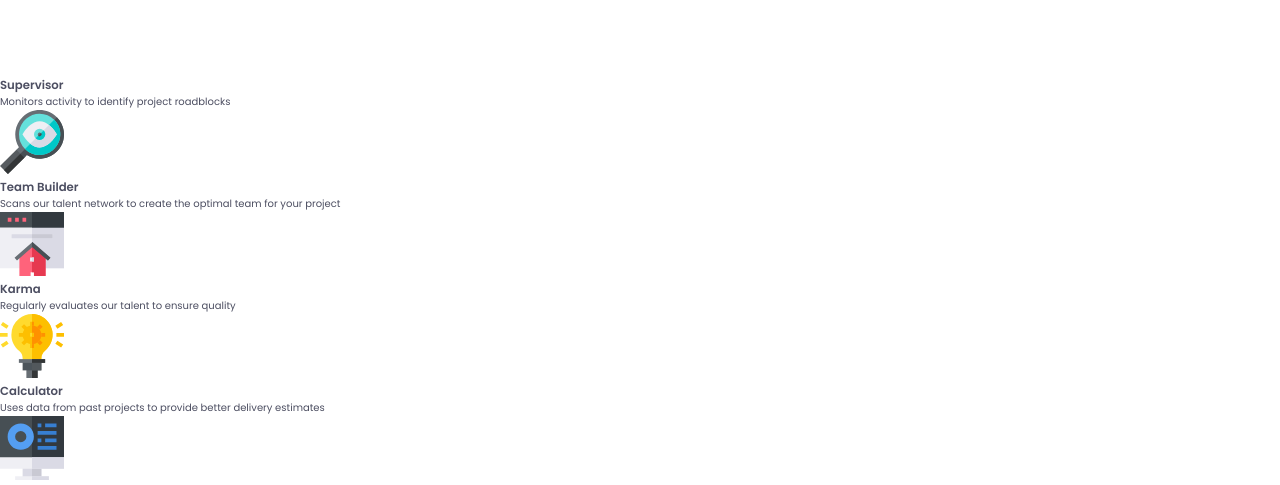
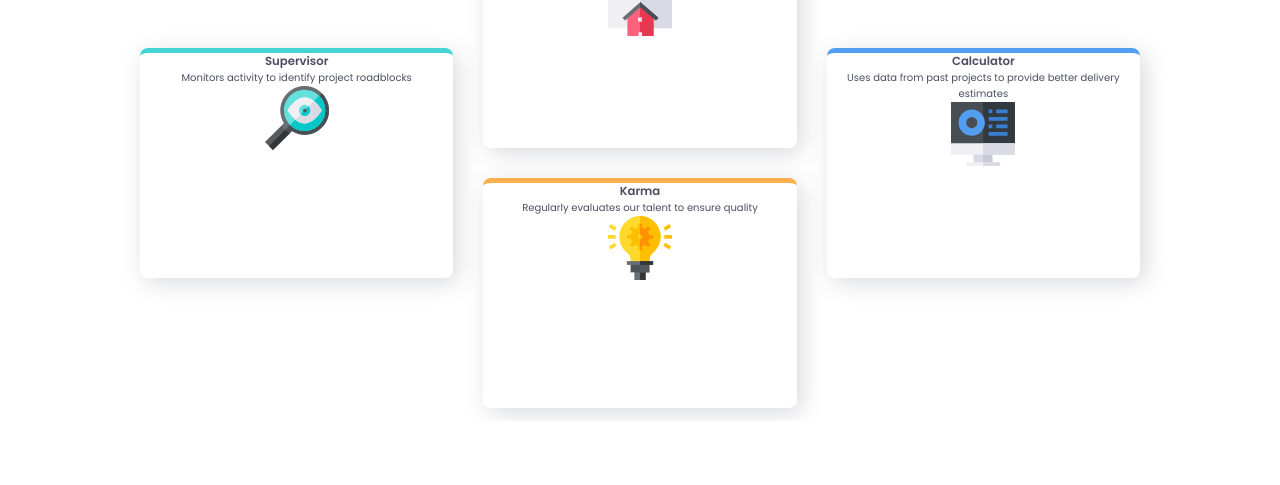
Before and after one commit to hassanahmadp/four-card, a plain HTML site: page index.html in a window 1280 px wide. Shown: the part 379-864 px from the top of the page. After the commit the page ends 800 px from the top, so only its background shows below. Drawn offline with Linux system fonts and the light colour scheme.

Commit message:
layout almost complete

```diff
--- a/css/_header.scss
+++ b/css/_header.scss
@@ -1,5 +1,5 @@
 header {
-    padding: 8rem 45rem;
+    padding: 8rem 0 5rem;
     text-align: center;
     h2 {
         font-size: 3.5rem;
@@ -11,5 +11,6 @@ header {
         margin-top: 1.5rem;
         font-size: 1.5rem;
         font-weight: 200;
+        padding: 0 38rem;
     }
 }
--- /dev/null
+++ b/css/_main.scss
@@ -0,0 +1,37 @@
+main {
+  width: 100rem;
+  margin: 0 auto;
+  text-align: center;
+  //   background-color: black;
+  display: grid;
+  grid-template-columns: repeat(3, 1fr);
+  grid-template-rows: repeat(4, 10rem);
+  grid-gap: 3rem;
+
+  .grid-elements {
+    // background-color: pink;
+    border-radius: 0.8rem;
+    border-top: 0.5rem solid black;
+    box-shadow: 0.5rem 0.5rem 2.5rem lighten(neutralColor(grayish-blue), 20%);
+  }
+  .supervisor {
+    border-color: primaryColor(cyan);
+    grid-column: 1/2;
+    grid-row: 2/4;
+  }
+  .team-builder {
+    border-color: primaryColor(red);
+    grid-column: 2/3;
+    grid-row: 1/3;
+  }
+  .karma {
+    border-color: primaryColor(orange);
+    grid-column: 2/3;
+    grid-row: 3/5;
+  }
+  .calculator {
+    border-color: primaryColor(blue);
+    grid-column: 3/4;
+    grid-row: 2/4;
+  }
+}
--- a/css/styles.scss
+++ b/css/styles.scss
@@ -41,3 +41,4 @@ body {
 }
 
 @import "header";
+@import "main";
```
Also changed, not shown: css/styles.css, 1 other file.
